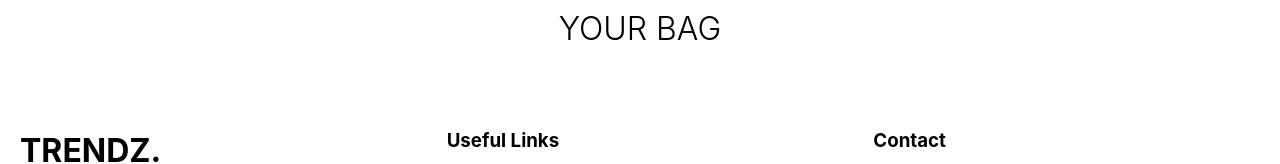
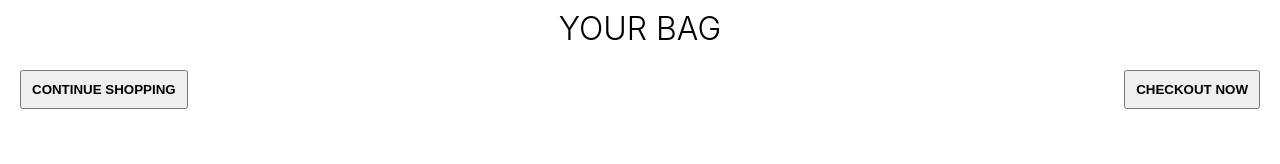
Before and after one commit to tg1489/e-commerce-shopping, a React (Create React App) app: page / in a window 1280 px wide. Shown: the part 122-286 px from the top of the page. Built offline with nearby package versions, Linux system fonts and the light colour scheme.

Commit message:
added new buttons

```diff
--- a/src/pages/Cart.jsx
+++ b/src/pages/Cart.jsx
@@ -22,9 +22,10 @@ const Top = styled.div`
 `;
 
 const TopButton = styled.button`
-padding: 10px;
-font-weight: 600;
-cursor: pointer;`
+  padding: 10px;
+  font-weight: 600;
+  cursor: pointer;
+`;
 
 const Bottom = styled.div``;
 
@@ -35,7 +36,10 @@ export default function Cart() {
       <Navbar />
       <Wrapper>
         <Title>YOUR BAG</Title>
-        <Top></Top>
+        <Top>
+          <TopButton>CONTINUE SHOPPING</TopButton>
+          <TopButton>CHECKOUT NOW</TopButton>
+        </Top>
         <Bottom></Bottom>
       </Wrapper>
 
```
